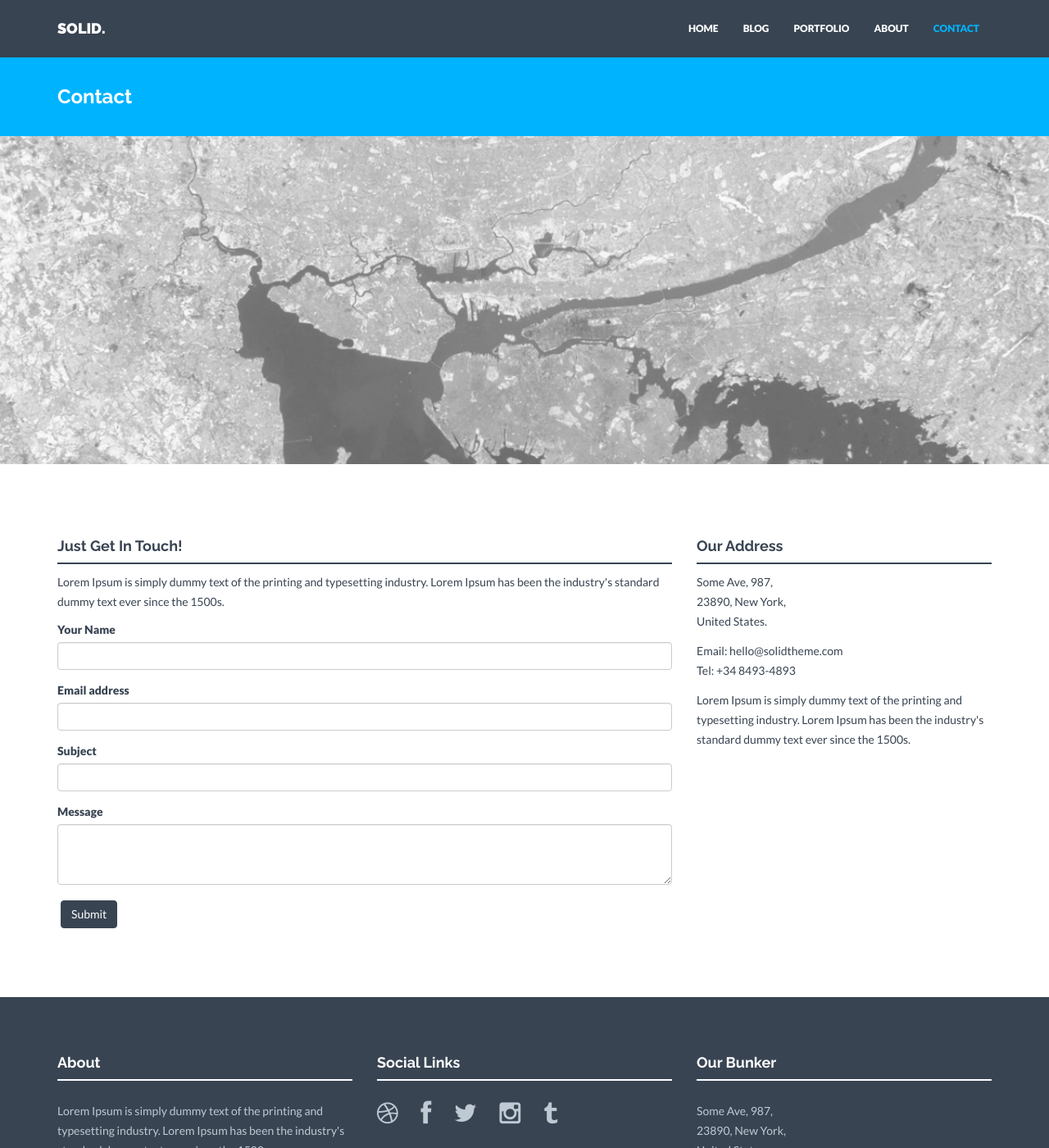
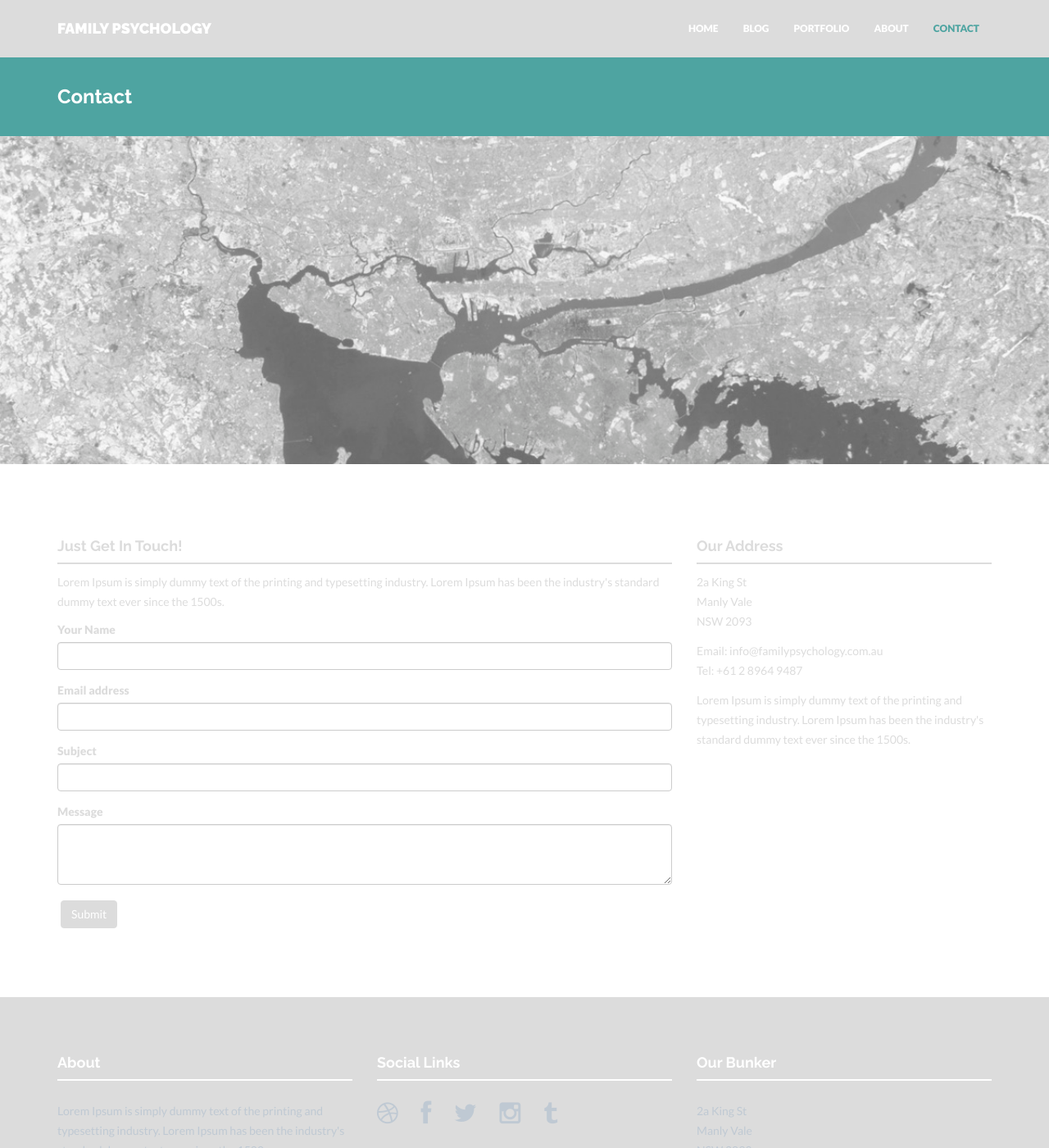
Before and after one commit to FamilyPsychology/familypsychology.github.io, a Jekyll site: the page built from contact.html, in a window 1280 px wide and 1400 px high. Shown: the whole window at 82% size. Built offline with Jekyll 4.4.1, drawn with Linux system fonts in a browser that asks for light colours; nearby versions of some CDN libraries.

Commit message:
config file update

```diff
--- a/_config.yml
+++ b/_config.yml
@@ -1,9 +1,9 @@
 ### GENERAL SETTINGS ###
 
 # Site settings
-title: SOLID.
-description: "Write an awesome description for your new site here. You can edit this line in _config.yml. It will appear in your document head meta (for Google search results) and in your feed.xml site description."
-analytics: #Google analytics code in the format XX-nnnnnnnn-n
+title: FAMILY PSYCHOLOGY
+description: "Specialist Therapeutic Services for Children, Adolescents and Adults. Family-Centred, Professional, Nurturing, Best Practice Services and Treatment"
+analytics: UA-46166332-1
 baseurl: "" #important: start with /
 url: "http://yourdomain.com"
 
@@ -13,14 +13,15 @@ permalink: /:categories/:title
 excerpt_separator: <!--more--> #use this in posts to define how long the excerpt of the post (that is shown on the Blog page) is
 
 colors:  #in hex code if not noted else
-  primary: "#00b3fe" #"#F70031"
-  primary_rgb: "0,179,254" #"247,0,49" #rgb of the primary. Needed in some places for the transparency effect.
-  secondary: "#384452" #"#33004D"
-  link: "#428bca"
-  link_hover: "#01b2fe"
+  primary: "#4ea4a1" #"#F70031"
+  primary_rgb: "78,164,161" #"247,0,49" #rgb of the primary. Needed in some places for the transparency effect.
+  secondary: "#DCDCDC" #"#33004D"
+  link: "#8f2017"
+  link_hover: "##151414"
   footer_heading: "#ffffff"
   footer_content: "#bfc9d3"
-
+gems:
+  - jekyll-sitemap
 
 ### CONTACT SETTINGS ###
 
@@ -40,11 +41,11 @@ social:
 # Postal address (add as many lines as necessary). Shown in footer and on Contact page.
 address:
   - lines:
-    - Some Ave, 987,
-    - 23890, New York,
-    - United States.
-email: hello@solidtheme.com
-tel: +34 8493-4893
+    - 2a King St
+    - Manly Vale
+    - NSW 2093
+email: info@familypsychology.com.au
+tel: +61 2 8964 9487
 
 
 ### GENERAL DATA FOR VARIOUS LOCATIONS ###
```
